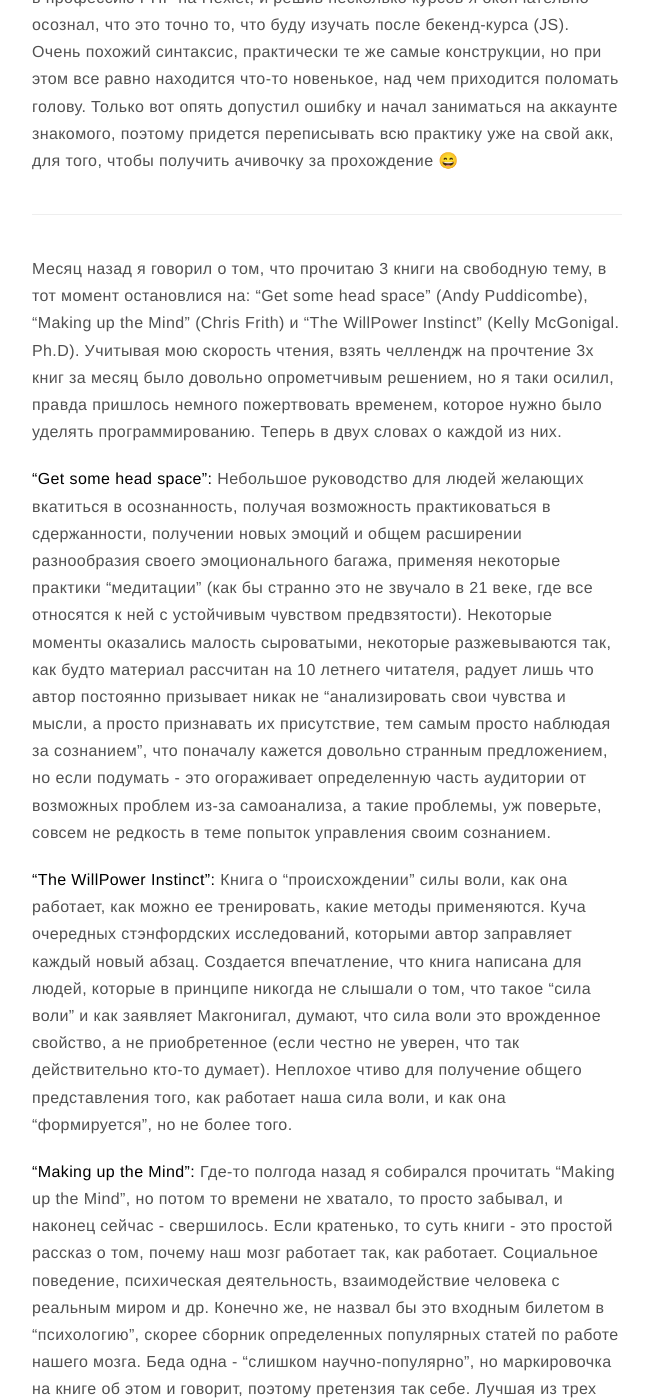
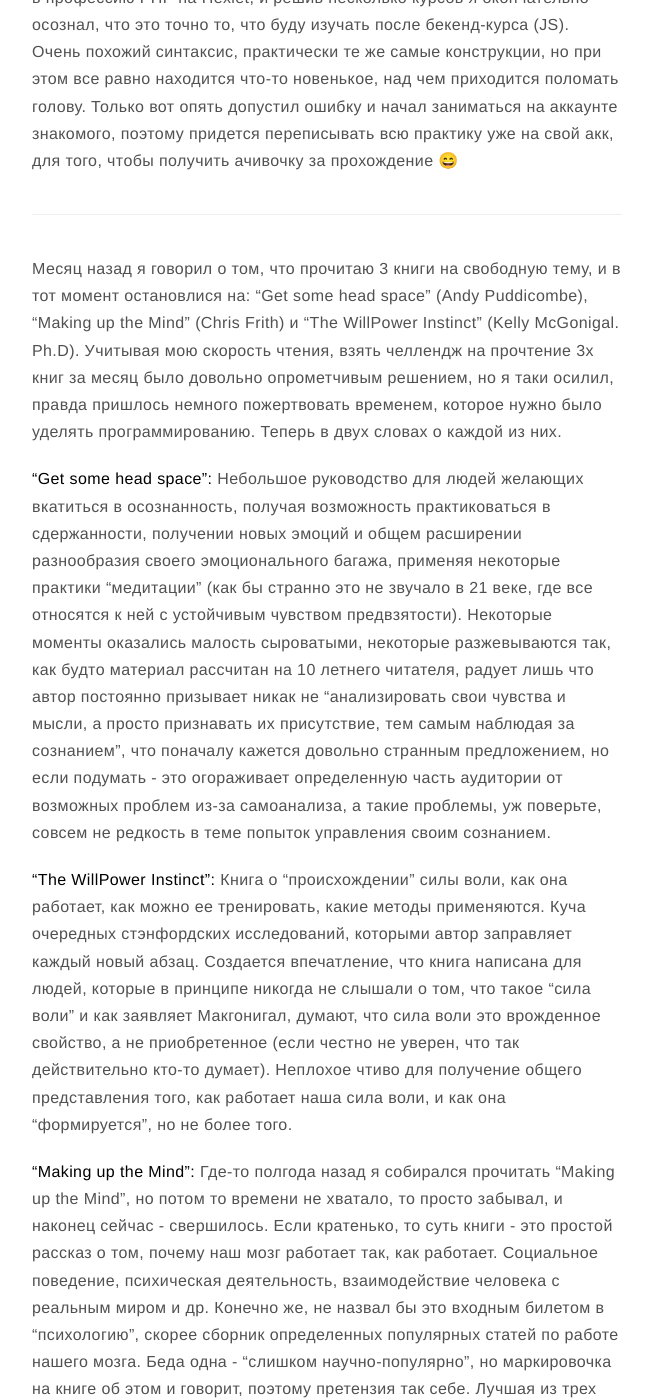
Before and after one commit to SayoBye/devblog, a Jekyll site: the page built from _posts/2018-01-30-22.md, in a window 1280 px wide and 1400 px high, scrolled down 728 px. Shown: the whole window, without its empty margins (313-964 px from the left). Built offline with Jekyll 4.4.1, drawn with Linux system fonts in a browser that asks for light colours; emoji names are drawn with the system emoji font; comment, search, counter and statistics services are not loaded; some of the changed text lies outside the part shown.

Commit message:
fix text

```diff
--- a/_posts/2018-01-30-22.md
+++ b/_posts/2018-01-30-22.md
@@ -18,10 +18,10 @@
 На этой неделе как ни странно, все еще предавался медленным, унылым и сложным попыткам изучения node.js и sql, по сути занимаясь тем же самым, что и раньше. Но отличительной чертой этой недели был мой вкат в профессию PHP на Hexlet, и решив несколько курсов я окончательно осознал, что это точно то, что буду изучать после бекенд-курса (JS). Очень похожий синтаксис, практически те же самые конструкции, но при этом все равно находится что-то новенькое, над чем приходится поломать голову. Только вот опять допустил ошибку и начал заниматься на аккаунте знакомого, поэтому придется переписывать всю практику уже на свой акк, для того, чтобы получить ачивочку за прохождение :smile:
 
 * * *
-Месяц назад я говорил о том, что прочитаю 3 книги на свободную тему, в тот момент остановлися на: “Get some head space” (Andy Puddicombe), “Making up the Mind” (Chris Frith) и “The WillPower Instinct” (Kelly McGonigal. Ph.D). Учитывая мою скорость чтения, взять челлендж на прочтение 3х книг за месяц было довольно опрометчивым решением, но я таки осилил, правда пришлось немного пожертвовать временем, которое нужно было уделять программированию. Теперь в двух словах о каждой из них.
+Месяц назад я говорил о том, что прочитаю 3 книги на свободную тему, и в тот момент остановлися на: “Get some head space” (Andy Puddicombe), “Making up the Mind” (Chris Frith) и “The WillPower Instinct” (Kelly McGonigal. Ph.D). Учитывая мою скорость чтения, взять челлендж на прочтение 3х книг за месяц было довольно опрометчивым решением, но я таки осилил, правда пришлось немного пожертвовать временем, которое нужно было уделять программированию. Теперь в двух словах о каждой из них.
 
 **“Get some head space”:**
-Небольшое руководство для людей желающих вкатиться в осознанность, получая возможность практиковаться в сдержанности, получении новых эмоций и общем расширении разнообразия своего эмоционального багажа, применяя некоторые практики "медитации" (как бы странно это не звучало в 21 веке, где все относятся к ней с устойчивым чувством предвзятости). Некоторые моменты оказались малость сыроватыми, некоторые разжевываются так, как будто материал рассчитан на 10 летнего читателя, радует лишь что автор постоянно призывает никак не "анализировать свои чувства и мысли, а просто признавать их присутствие, тем самым просто наблюдая за сознанием", что поначалу кажется довольно странным предложением, но если подумать - это огораживает определенную часть аудитории от возможных проблем из-за самоанализа, а такие проблемы, уж поверьте, совсем не редкость в теме попыток управления своим сознанием.
+Небольшое руководство для людей желающих вкатиться в осознанность, получая возможность практиковаться в сдержанности, получении новых эмоций и общем расширении разнообразия своего эмоционального багажа, применяя некоторые практики "медитации" (как бы странно это не звучало в 21 веке, где все относятся к ней с устойчивым чувством предвзятости). Некоторые моменты оказались малость сыроватыми, некоторые разжевываются так, как будто материал рассчитан на 10 летнего читателя, радует лишь что автор постоянно призывает никак не "анализировать свои чувства и мысли, а просто признавать их присутствие, тем самым наблюдая за сознанием", что поначалу кажется довольно странным предложением, но если подумать - это огораживает определенную часть аудитории от возможных проблем из-за самоанализа, а такие проблемы, уж поверьте, совсем не редкость в теме попыток управления своим сознанием.
 
 **“The WillPower Instinct”:**
 Книга о "происхождении" силы воли, как она работает, как можно ее тренировать, какие методы применяются. Куча очередных стэнфордских исследований, которыми автор заправляет каждый новый абзац. Создается впечатление, что книга написана для людей, которые в принципе никогда не слышали о том, что такое "сила воли" и как заявляет Макгонигал, думают, что сила воли это врожденное свойство, а не приобретенное (если честно не уверен, что так действительно кто-то думает). Неплохое чтиво для получение общего представления того, как работает наша сила воли, и как она "формируется", но не более того.
```
Also changed, not shown: other parts of _posts/2018-01-30-22.md (+2 -2 lines).
